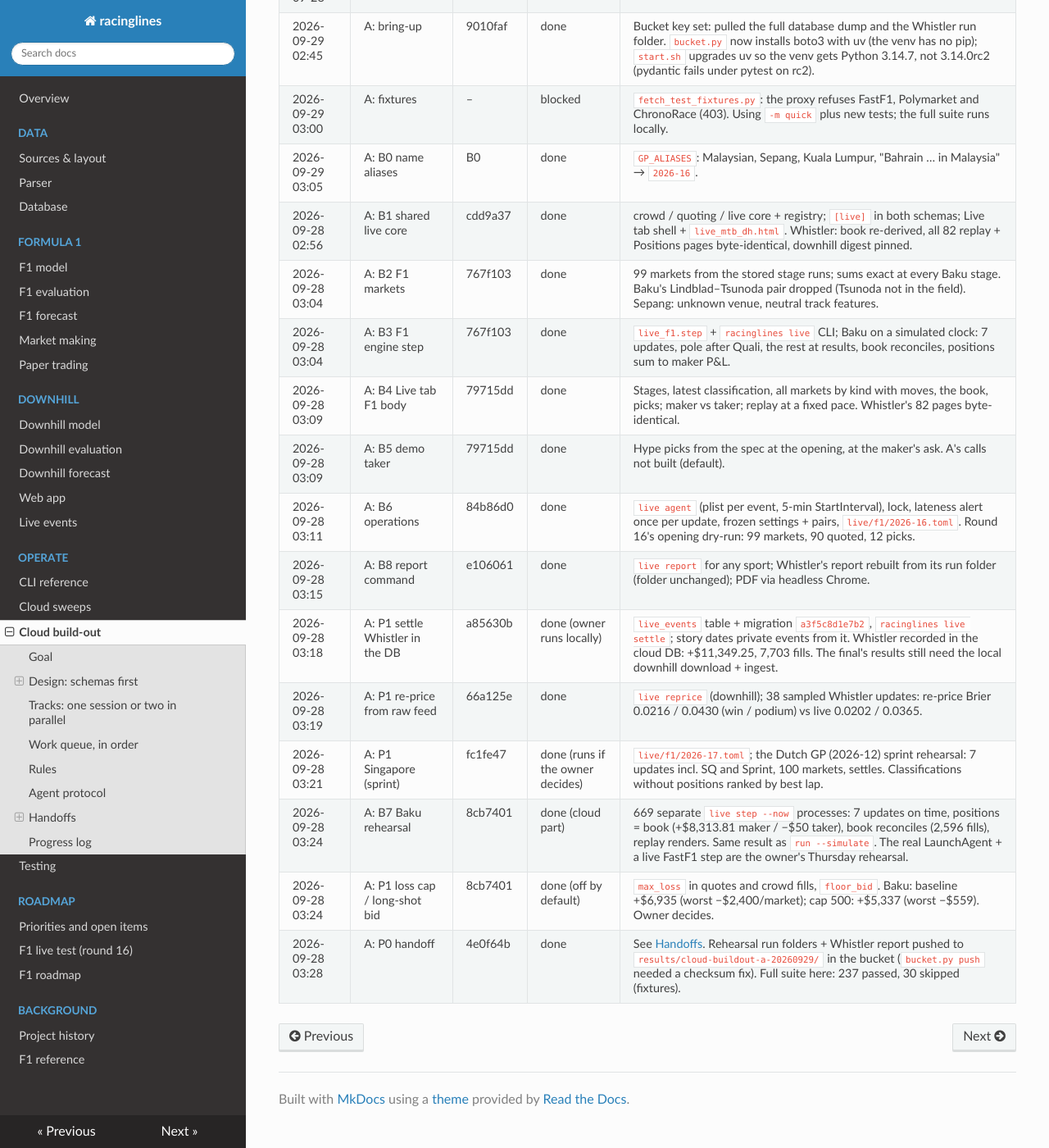
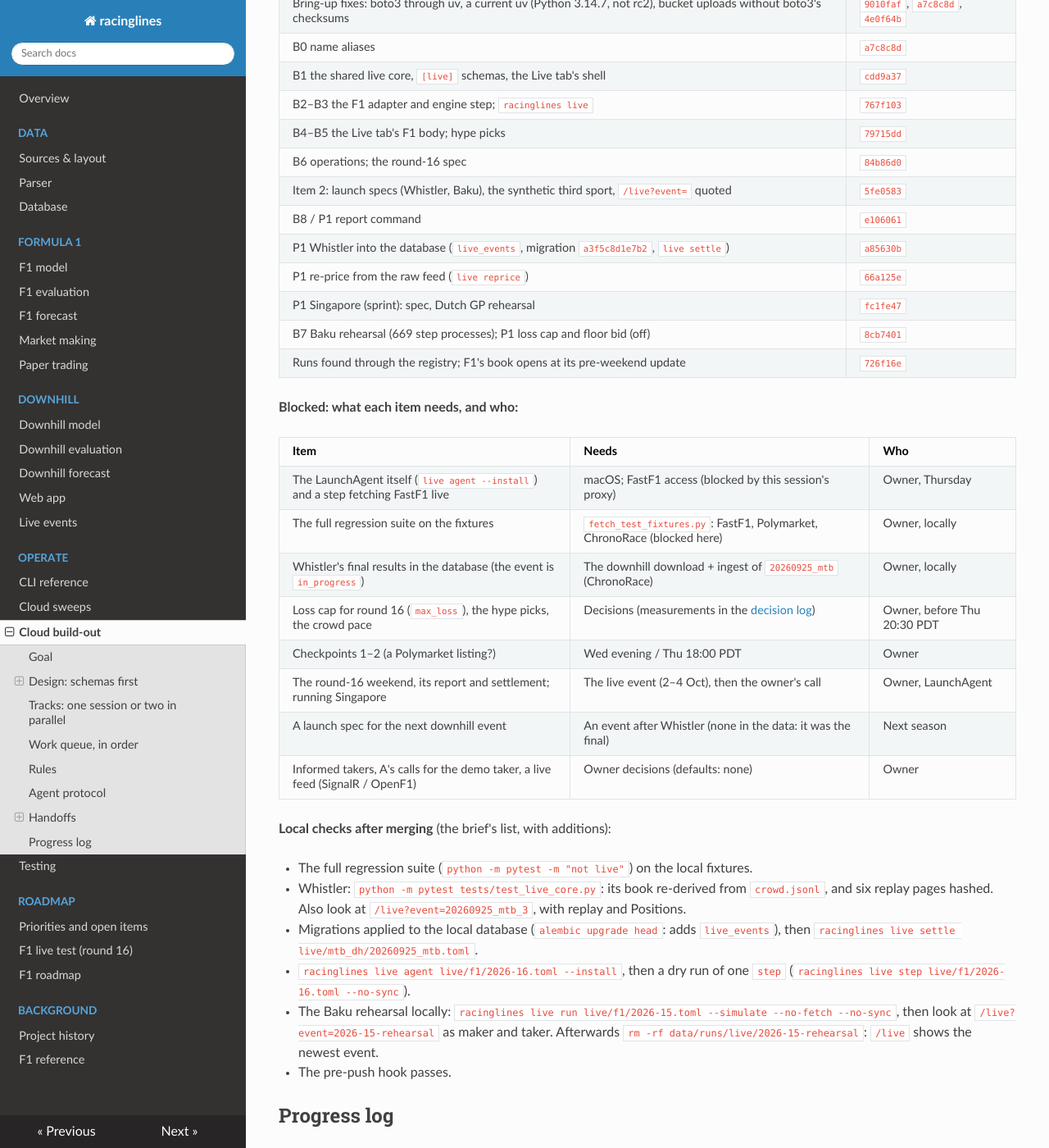
Before and after one commit to lalligagger/racinglines-public, an MkDocs documentation site: the page built from docs/cloud-buildout.md, in a window 1280 px wide and 1400 px high, scrolled down 7063 px. Shown: the whole window at 82% size. Built offline with MkDocs 1.6.1, drawn with Linux system fonts in a browser that asks for light colours; nearby versions of some CDN libraries; some of the changed text lies outside the part shown.

Commit message:
Track A final handoff
Co-Authored-By: Claude Opus 5.5 <noreply@anthropic.com>
Claude-Session: https://claude.ai/code/session_01CRnoPw41Vh8d32KZfZ4YtS

```diff
--- a/docs/cloud-buildout.md
+++ b/docs/cloud-buildout.md
@@ -294,6 +294,50 @@ racinglines live status                                                  # any t
 After the race: `racinglines live report live/f1/2026-16.toml --pdf`, `racinglines live settle live/f1/2026-16.toml`,
 then `racinglines live agent live/f1/2026-16.toml --remove`.
 
+### A: final handoff (29 Sep 2026)
+
+Track A is complete: queue items 1–3 (P0, the unified launcher, P1). Everything else belongs to Track B or is blocked below.
+
+**Done, with commits** (branch `claude/cloud-buildout-track-a`):
+
+| Item | Commit |
+|---|---|
+| Bring-up fixes: boto3 through uv, a current uv (Python 3.14.7, not rc2), bucket uploads without boto3's checksums | `9010faf`, `a7c8c8d`, `4e0f64b` |
+| B0 name aliases | `a7c8c8d` |
+| B1 the shared live core, `[live]` schemas, the Live tab's shell | `cdd9a37` |
+| B2–B3 the F1 adapter and engine step; `racinglines live` | `767f103` |
+| B4–B5 the Live tab's F1 body; hype picks | `79715dd` |
+| B6 operations; the round-16 spec | `84b86d0` |
+| Item 2: launch specs (Whistler, Baku), the synthetic third sport, `/live?event=` quoted | `5fe0583` |
+| B8 / P1 report command | `e106061` |
+| P1 Whistler into the database (`live_events`, migration `a3f5c8d1e7b2`, `live settle`) | `a85630b` |
+| P1 re-price from the raw feed (`live reprice`) | `66a125e` |
+| P1 Singapore (sprint): spec, Dutch GP rehearsal | `fc1fe47` |
+| B7 Baku rehearsal (669 step processes); P1 loss cap and floor bid (off) | `8cb7401` |
+| Runs found through the registry; F1's book opens at its pre-weekend update | `726f16e` |
+
+**Blocked: what each item needs, and who:**
+
+| Item | Needs | Who |
+|---|---|---|
+| The LaunchAgent itself (`live agent --install`) and a step fetching FastF1 live | macOS; FastF1 access (blocked by this session's proxy) | Owner, Thursday |
+| The full regression suite on the fixtures | `fetch_test_fixtures.py`: FastF1, Polymarket, ChronoRace (blocked here) | Owner, locally |
+| Whistler's final results in the database (the event is `in_progress`) | The downhill download + ingest of `20260925_mtb` (ChronoRace) | Owner, locally |
+| Loss cap for round 16 (`max_loss`), the hype picks, the crowd pace | Decisions (measurements in the [decision log](f1-live-roadmap.md#11-decision-log)) | Owner, before Thu 20:30 PDT |
+| Checkpoints 1–2 (a Polymarket listing?) | Wed evening / Thu 18:00 PDT | Owner |
+| The round-16 weekend, its report and settlement; running Singapore | The live event (2–4 Oct), then the owner's call | Owner, LaunchAgent |
+| A launch spec for the next downhill event | An event after Whistler (none in the data: it was the final) | Next season |
+| Informed takers, A's calls for the demo taker, a live feed (SignalR / OpenF1) | Owner decisions (defaults: none) | Owner |
+
+**Local checks after merging** (the brief's list, with additions):
+
+- The full regression suite (`python -m pytest -m "not live"`) on the local fixtures.
+- Whistler: `python -m pytest tests/test_live_core.py`: its book re-derived from `crowd.jsonl`, and six replay pages hashed. Also look at `/live?event=20260925_mtb_3`, with replay and Positions.
+- Migrations applied to the local database (`alembic upgrade head`: adds `live_events`), then `racinglines live settle live/mtb_dh/20260925_mtb.toml`.
+- `racinglines live agent live/f1/2026-16.toml --install`, then a dry run of one `step` (`racinglines live step live/f1/2026-16.toml --no-sync`).
+- The Baku rehearsal locally: `racinglines live run live/f1/2026-15.toml --simulate --no-fetch --no-sync`, then look at `/live?event=2026-15-rehearsal` as maker and taker. Afterwards `rm -rf data/runs/live/2026-15-rehearsal`: `/live` shows the newest event.
+- The pre-push hook passes.
+
 ## Progress log
 
 The session appends here: date and time (UTC), item, commit, status, notes.
@@ -317,3 +361,4 @@ The session appends here: date and time (UTC), item, commit, status, notes.
 | 2026-09-28 03:24 | A: B7 Baku rehearsal | 8cb7401 | done (cloud part) | 669 separate `live step --now` processes: 7 updates on time, positions = book (+$8,313.81 maker / −$50 taker), book reconciles (2,596 fills), replay renders. Same result as `run --simulate`. The real LaunchAgent + a live FastF1 step are the owner's Thursday rehearsal. |
 | 2026-09-28 03:24 | A: P1 loss cap / long-shot bid | 8cb7401 | done (off by default) | `max_loss` in quotes and crowd fills, `floor_bid`. Baku: baseline +$6,935 (worst −$2,400/market); cap 500: +$5,337 (worst −$559). Owner decides. |
 | 2026-09-28 03:28 | A: P0 handoff | 4e0f64b | done | See [Handoffs](#a-p0-handoff-29-sep-2026-ahead-of-the-wed-30-sep-1900-utc-deadline). Rehearsal run folders + Whistler report pushed to `results/cloud-buildout-a-20260929/` in the bucket (`bucket.py push` needed a checksum fix). Full suite here: 237 passed, 30 skipped (fixtures). |
+| 2026-09-28 03:30 | A: final handoff | – | done | Track A complete (queue items 1–3). See [Handoffs](#a-final-handoff-29-sep-2026). |
```
Also changed, not shown: docs/f1-live-roadmap.md (+4 -0 lines).
